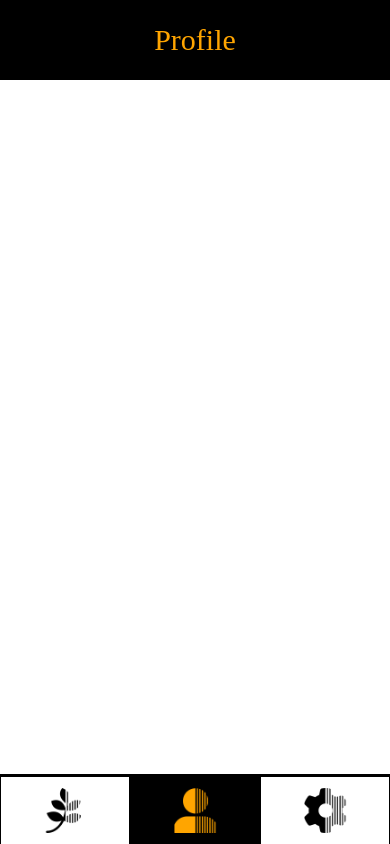
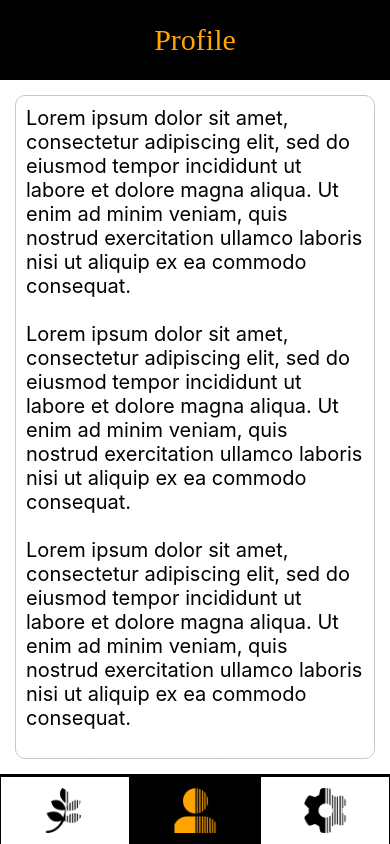
Before and after one commit to KrisHHFI/Plant_App, a React Native app: screen / in a window 390 px wide. Both pictures are taken after a click on the element 195 px from the left and 810 px from the top of the page. Built offline with nearby package versions, Linux system fonts and the light colour scheme.

Commit message:
General styling and profile page placeholders

```diff
--- a/src/pages/ListPage.tsx
+++ b/src/pages/ListPage.tsx
@@ -20,18 +20,20 @@ const ListPage = () => {
             <Text>Add your first plant</Text>
           </View>
         ) : (
-          <ScrollView style={styles.listPageScrollContainer}>
-          {plantString.map((plant, index) => (
-            <React.Fragment key={index}>
-              <ListItem date={plant.date} image={plant.imageUrl} name={plant.name} note={plant.note} />
-              {index !== plantString.length - 1 && <View style={styles.listItemContainerDivider} />}
-            </React.Fragment>
-          ))}
-        </ScrollView>
+          <ScrollView style={styles.scrollContainer}>
+            {plantString
+              .slice() // Create a shallow copy to avoid mutating state
+              .sort((a, b) => a.name.localeCompare(b.name)) // Sort by name
+              .map((plant, index, sortedPlants) => (
+                <React.Fragment key={index}>
+                  <ListItem date={plant.date} image={plant.imageUrl} name={plant.name} note={plant.note} />
+                  {index !== sortedPlants.length - 1 && <View style={styles.listItemContainerDivider} />}
+                </React.Fragment>
+              ))}
+          </ScrollView>
+
         )}
-        <FloatingButton onPress={() => setModalVisible(true)} text={'+'}/>
-        <View>
-    </View>
+        <FloatingButton onPress={() => setModalVisible(true)} text={'+'} />
       </View>
       <Modal visible={isModalVisible} animationType="fade" transparent>
         <AddPlantPage setModalVisible={setModalVisible} />
--- a/src/pages/ProfilePage.tsx
+++ b/src/pages/ProfilePage.tsx
@@ -1,13 +1,19 @@
 import React from 'react';
-import { View, Text } from 'react-native';
+import { View, Text, ScrollView } from 'react-native';
 import styles from '../../src/styling/Styles';
 import PageTitle from '../components/PageTitle';
 
 const ProfilePage = () => {
   return (
     <View style={styles.pageContainer}>
-      <PageTitle text="Profile"/>
-      <View style={styles.pageContent}></View>
+      <PageTitle text="Profile" />
+      <View style={styles.pageContent}>
+        <ScrollView style={styles.scrollContainer}>
+          <Text style={[styles.pText, styles.paddingSmall]}>
+            Lorem ipsum dolor sit amet, consectetur adipiscing elit, sed do eiusmod tempor incididunt ut labore et dolore magna aliqua. Ut enim ad minim veniam, quis nostrud exercitation ullamco laboris nisi ut aliquip ex ea commodo consequat.{"\n\n"}Lorem ipsum dolor sit amet, consectetur adipiscing elit, sed do eiusmod tempor incididunt ut labore et dolore magna aliqua. Ut enim ad minim veniam, quis nostrud exercitation ullamco laboris nisi ut aliquip ex ea commodo consequat.{"\n\n"}Lorem ipsum dolor sit amet, consectetur adipiscing elit, sed do eiusmod tempor incididunt ut labore et dolore magna aliqua. Ut enim ad minim veniam, quis nostrud exercitation ullamco laboris nisi ut aliquip ex ea commodo consequat.{"\n\n"}Lorem ipsum dolor sit amet, consectetur adipiscing elit, sed do eiusmod tempor incididunt ut labore et dolore magna aliqua. Ut enim ad minim veniam, quis nostrud exercitation ullamco laboris nisi ut aliquip ex ea commodo consequat.{"\n\n"}Lorem ipsum dolor sit amet, consectetur adipiscing elit, sed do eiusmod tempor incididunt ut labore et dolore magna aliqua. Ut enim ad minim veniam, quis nostrud exercitation ullamco laboris nisi ut aliquip ex ea commodo consequat.
+          </Text>
+        </ScrollView>
+      </View>
     </View>
   );
 };
--- a/src/styling/Styles.tsx
+++ b/src/styling/Styles.tsx
@@ -47,7 +47,7 @@ const styles = StyleSheet.create({
   floatingButtonTextContainer: {
     width: 'auto',
   },
-  listPageScrollContainer: {
+  scrollContainer: {
     borderColor: '#c7c7c7',
     borderRadius: 10,
     borderWidth: 1,
@@ -115,6 +115,9 @@ const styles = StyleSheet.create({
     flex: 1,
     justifyContent: 'center',
   },
+  paddingSmall: {
+    padding: 10,
+  },
   pageContainer: {
     backgroundColor: 'white',
     flex: 1,
@@ -130,6 +133,9 @@ const styles = StyleSheet.create({
   },
   pageContentCenter: {
     justifyContent: 'center',
+  },
+  pText: {
+    fontSize: 20,
   },
   pageTitleContainer: {
     backgroundColor: 'black',
```
